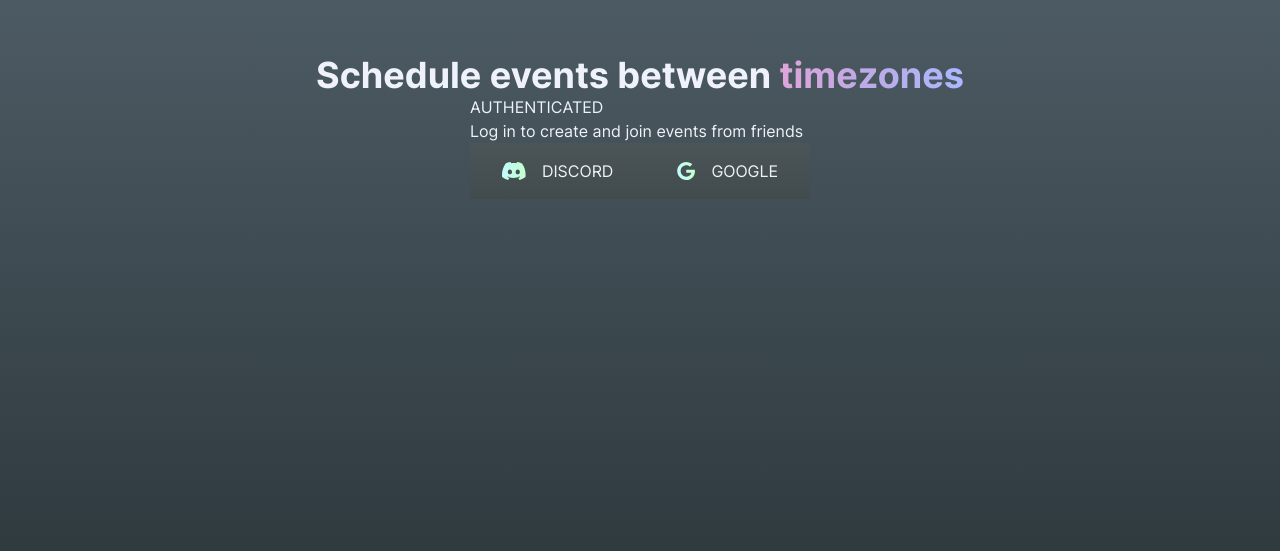
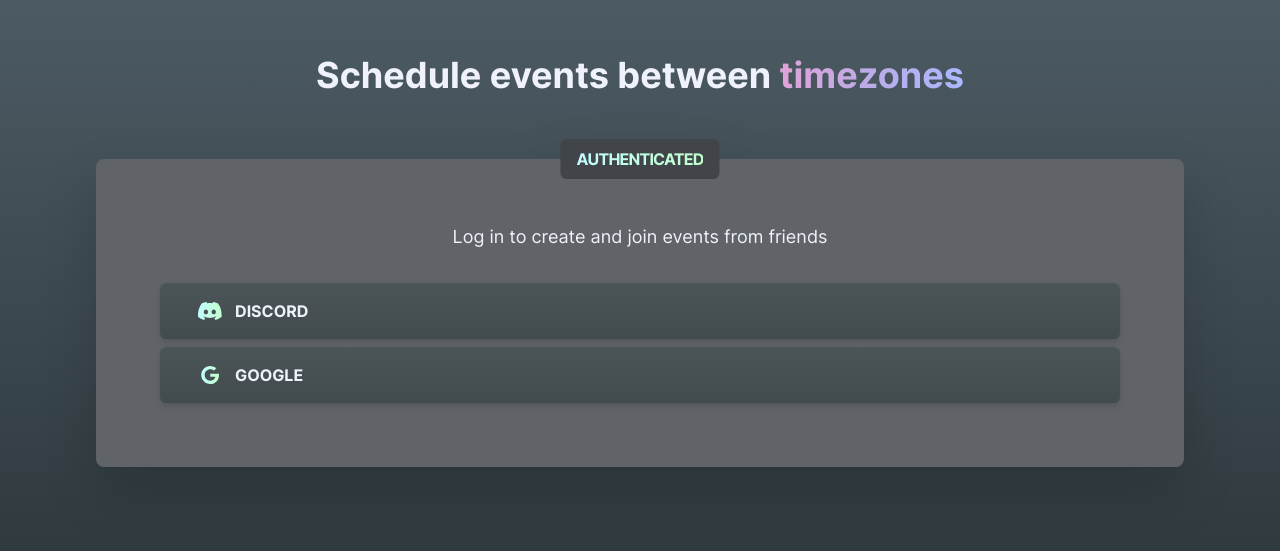
Before and after one commit to androso/timezoner-v2, a Next.js app: page /login in a window 1280 px wide. Shown: the part 105-656 px from the top of the page. Built offline with nearby package versions, Linux system fonts and the light colour scheme.

Commit message:
styling login container

```diff
--- a/pages/login.tsx
+++ b/pages/login.tsx
@@ -3,28 +3,33 @@
 
 export default function login() {
 	return (
-		<div className="h-full flex flex-col items-center">
+		<div className="h-full flex flex-col items-center mx-auto w-[85%]">
 			<h1 className="title mt-40 text-4xl text-center font-bold font-sans">
 				Schedule events between{" "}
 				<span className="bg-gradient-to-r from-purpleGradientStart via-purpleGradientMid to-purpleGradientEnd text-transparent bg-clip-text">
 					timezones
 				</span>
 			</h1>
-			<div className="auth-container">
-				<div className="auth-label">
-					<span>AUTHENTICATED</span>
+			<div className="auth-container mt-16 bg-containerGray py-16 min-w-full px-16 rounded-lg relative text-center drop-shadow-2xl">
+
+				<div className="auth-label absolute -top-5 left-1/2 -translate-x-1/2 px-4 bg-darkLabel py-2 rounded-md ">
+					<p className="bg-gradient-to-r from-lightBlue to-lightGreen text-transparent bg-clip-text font-semibold tracking-tighter">AUTHENTICATED</p>
 				</div>
-				<p className="indications">
+				<p className="indications font-medium text-lg">
 					Log in to create and join events from friends
 				</p>
-				<div className="flex">
+				<div className="flex flex-col mt-8">
 					<LoginButton>
-						<DiscordSVG className="h-5" />
-						<span className="ml-4 ">DISCORD</span>
+						<span className="min-w-[35px] min-h-full flex items-center justify-center mr-2">
+							<DiscordSVG className="h-5" />
+						</span>
+						<span className=" font-semibold">DISCORD</span>
 					</LoginButton>
 					<LoginButton>
-						<GoogleSVG className="h-5" />
-						<span className="ml-4 ">GOOGLE</span>
+						<span className="min-w-[35px] min-h-full flex items-center justify-center mr-2">
+							<GoogleSVG className="h-5" />
+						</span>
+						<span className="font-semibold">GOOGLE</span>
 					</LoginButton>
 				</div>
 			</div>
@@ -34,7 +39,7 @@
 
 function LoginButton({ children }: any) {
 	return (
-		<button className="py-4 px-8 flex items-center bg-gradient-to-t from-btnGradientBott to-btnGradientTop">
+		<button className="py-4 px-8 flex items-center bg-gradient-to-t from-btnGradientBott to-btnGradientTop rounded-md mb-2 last:mb-0 drop-shadow-md">
 			{children}
 		</button>
 	);
--- a/styles/globals.css
+++ b/styles/globals.css
@@ -1,6 +1,7 @@
 @tailwind base;
 @tailwind components;
 @tailwind utilities;
+
 
 /* POPPINS  */
 @font-face {
@@ -73,3 +74,8 @@
 	font-weight: 900;
 	font-display: swap;
 }
+
+
+* {
+	box-sizing: border-box;
+}
--- a/tailwind.config.js
+++ b/tailwind.config.js
@@ -14,7 +14,9 @@
 				whiteText1: "#EFF2FA",
 				purpleGradientStart: "#DFA4D9",
 				purpleGradientMid: "#BBABE7",
-				purpleGradientEnd: "#ABB8FF"
+				purpleGradientEnd: "#ABB8FF",
+				containerGray: "#606368",
+				darkLabel: "#414549"
 			},
 			fontFamily: {
 				"sans": ["Inter", 'Poppins', 'Roboto']
```
